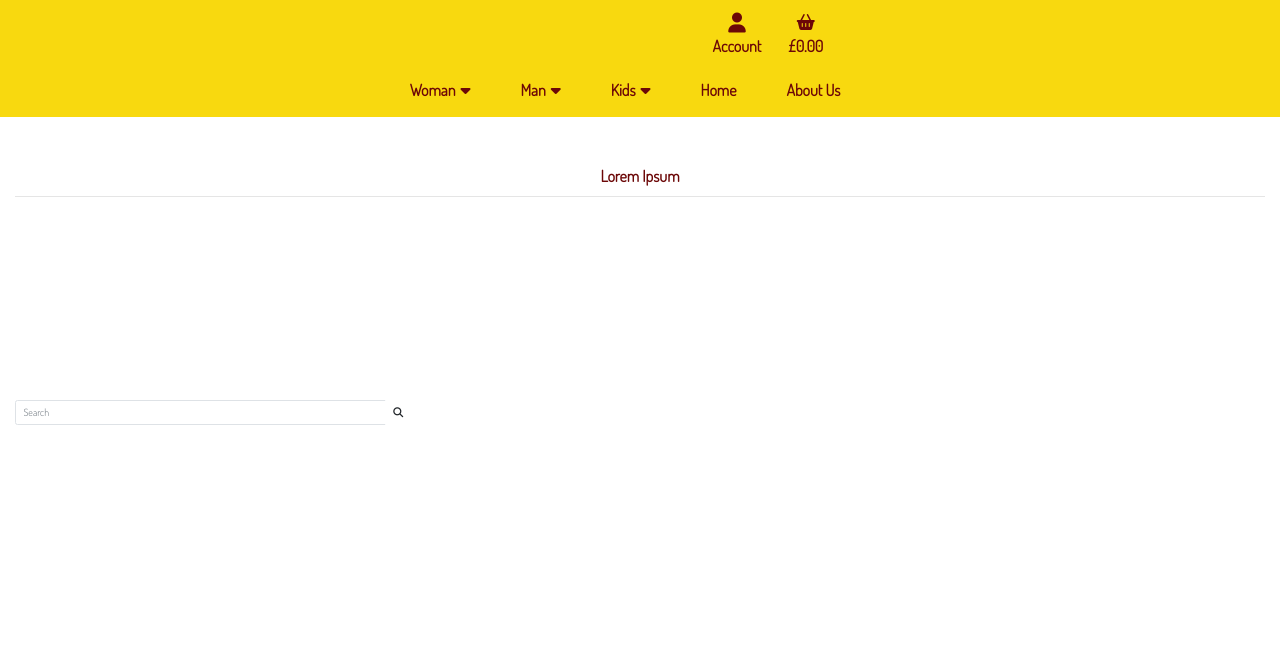
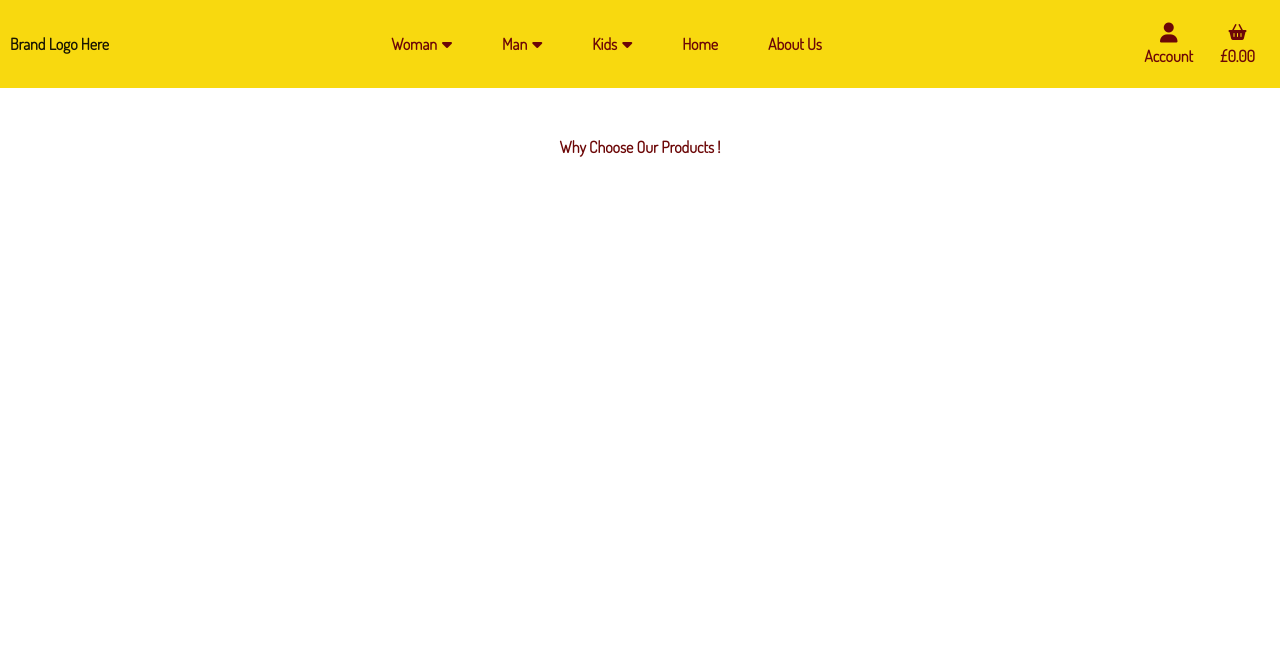
Before and after one commit to shiva123-coder/pashmina-collection, a Django app: page / in a window 1280 px wide. Shown: the top 665 px of the page. Run offline with Django 5.2, Linux system fonts and the light colour scheme; data that the repository does not hold is empty; some libraries are stand-ins or nearby versions.

Commit message:
Updated styles, page layout and content of Homepage and Navigation

```diff
--- a/home/admin.py
+++ b/home/admin.py
@@ -1,5 +1,5 @@
 from django.contrib import admin
-from .models import OfferText, Cards, Carousel
+from .models import OfferText, Cards, Carousel, TextOnHomepage
 
 
 
@@ -7,3 +7,4 @@ admin.site.register(OfferText)
 admin.site.register(Carousel)
 
 admin.site.register(Cards)
+admin.site.register(TextOnHomepage)
--- a/home/static/home/css/home.css
+++ b/home/static/home/css/home.css
@@ -1,8 +1,24 @@
    /*--Search Box --*/
 
    .search-box {
-       position: absolute;
-       top: 50%;
+       z-index: 999;
+   }
+
+   .input-group-append {
+       background-color: #FFFF;
+   }
+
+   .input-group-home {
+       /* position: absolute; */
+       width: 30rem;
+       /* top: 50%; */
+       left: 50%;
+       margin-right: -50%;
+       transform: translate(-50%, -50%);
+       -webkit-transform: translate(-50%, -50%);
+       -moz-transform: translate(-50%, -50%);
+       -ms-transform: translate(-50%, -50%);
+       -o-transform: translate(-50%, -50%);
    }
    /*--Homepage - Carousel --*/
 
@@ -83,3 +99,16 @@
        font-size: 2rem;
        padding: 0.75rem;
    }
+   /*----Media---*/
+   /* @media screen and (max-width: 992px) {
+       .input-group {
+           width: 40vw;
+       }
+   }
+   */
+
+   @media screen and (max-width: 576px) {
+       .input-group-home {
+           width: 50vw;
+       }
+   }
--- a/home/templates/home/home.html
+++ b/home/templates/home/home.html
@@ -7,21 +7,6 @@
 {% endblock %}
 
 {% block content %}
-    <!--search field-->
-    <div class="col-6 col-lg-4 my-auto py-1 py-lg-0 search-box">
-        <form method="GET" action="{% url 'all_products' %}">
-            <div class="input-group w-100">
-                <input class="form-control border borderwhite search-field" type="text" name="q" placeholder="Search">
-                <div class="input-group-append">
-                    <button class="form-control btn btn-black border border-white search-btn" type="submit">
-                        <span class="icon">
-                            <i class="fas fa-search"></i>
-                        </span>
-                    </button>
-                </div>
-            </div>
-        </form>
-    </div>
     <div class="container-fluid container-carousel">
         <!---------------------------Bootstrap Carousel used for image slider----------------------------->
         <div id="carouselhomeCardIndicators" class="carousel slide" data-ride="carousel" data-interval="7000">
@@ -50,11 +35,26 @@
                     <div class="banner-text {{ carousel.css_class }} ">
                         <h1 class="text-white text-center text-capitalize display-3 sign" id="{{ carousel.id }}">{{ carousel.title }}</h1>
                         {% if carousel.description %}
-                            <p class="banner-sub-text text-center h3 text-main open-text"><strong class="text-desc text-main">{{ carousel.description }}</strong></p>
+                            <p class="banner-sub-text text-center h3 text-main open-text"><strong class="text-desc text-main text-white">{{ carousel.description }}</strong></p>
                         {% endif %}
                         {% if carousel.extra_info %}
                             <p class="banner-sub-text text-center h3 text-main open-text">{{ carousel.extra_info }}</p>
                         {% endif %}
+                            <!--search field-->
+                            <div class="col-6 col-lg-4 mx-auto search-box mt-4 pt-4">
+                                <form method="GET" action="{% url 'all_products' %}">
+                                    <div class="input-group input-group-home">
+                                        <input class="form-control border border-white search-field p-4" type="text" name="q" placeholder="Search">
+                                        <div class="input-group-append">
+                                            <button class="form-control btn btn-black border border-white search-btn" type="submit">
+                                                <span class="icon">
+                                                    <i class="fas fa-search"></i>
+                                                </span>
+                                            </button>
+                                        </div>
+                                    </div>
+                                </form>
+                            </div>
                         <p class="btn-banner mt-3 text-center">
                             <!--Buttond for 1st carousel/If and whenever needed-->
                             {% if carousel.css_class == 'first' %}
@@ -100,18 +100,32 @@
             </a>
         </div>
     </div>
+    <!--Text paragaraph below carousel -->
+    <div class="container">
+        <div class="row">
+            <div class="col">
+                {% for text in texts %}
+                    <h1 class="text-main mt-4 pt-4 text-center font-weight-bold">{{ text.title }}</h1>
+                    <h3 class="text-main mt-4 pt-4 text-center">{{ text.heading }}</h3>
+                    <p class="text-main mt-4 pt-4">{{ text.description }}</p>
+                    <a href="{% url 'all_products' %}" class="btn btn-info mt-4 p-3 ">
+                        <strong class="h3 text-capitalize">{{ text.btn_text }}</strong>
+                    </a>
+                {% endfor %}
+            </div>
+        </div>
+    </div>
     <!--Why choose us section-->
     <div class="container-fluid container-second">
         <div class="row row-card-heading">
             <div class="col">
-                <h1 class=" text-main heading-card-main font-weight-bold">Lorem Ipsum
-                    <hr class="hr-2">
+                <h1 class=" text-main heading-card-main font-weight-bold">Why Choose Our Products !
                 </h1>
             </div>
         </div>
         <div class="row card-row mb-2 pb-3 card-row">
             {% for card in cards %}
-                <div class="col-sm-6 col-lg-4 col-xl-3 card-col">
+                <div class="col-sm-6 col-lg-4 col-xl-3 card-col mb-4 mt-4">
                     <div class="card info-card card-home">
                         {% if card.image %}
                             <img src="{{ card.image.url }}" class="card-img-top card-img-top-home" alt="image">
--- a/home/views.py
+++ b/home/views.py
@@ -2,7 +2,7 @@ from django.shortcuts import render
 from django.shortcuts import render, redirect, reverse, get_object_or_404
 from django.contrib import messages
 from .models import(
-    Carousel, OfferText, Cards)
+    Carousel, OfferText, Cards, TextOnHomepage)
 
 # Create your views here.
 
@@ -11,10 +11,13 @@ def home(request):
     offertext = OfferText.objects.all()
     carousels = Carousel.objects.all()
     cards = Cards.objects.all()
+    texts = TextOnHomepage.objects.all()
+
     context = {
         'offertext': offertext,
         'carousels': carousels,
         'cards': cards,
+        'texts': texts,
     }
 
     return render(request, 'home/home.html', context)
--- a/pashmina_home/settings.py
+++ b/pashmina_home/settings.py
@@ -72,7 +72,7 @@ MIDDLEWARE = [
     'django.contrib.messages.middleware.MessageMiddleware',
     'django.middleware.clickjacking.XFrameOptionsMiddleware',
     # Remove below line on development and use during deployment only
-    # 'allauth.account.middleware.AccountMiddleware',
+    'allauth.account.middleware.AccountMiddleware',
 ]
 
 ROOT_URLCONF = 'pashmina_home.urls'
--- a/static/css/base.css
+++ b/static/css/base.css
@@ -108,10 +108,15 @@ footer {
 
 /*----Media---*/
 
+@media screen and (min-width: 768px) and (max-width: 992px) {
+    .content {
+        margin-top: 8rem;
+    }
+}
+
 @media screen and (max-width: 992px) {
-    .input-group.w-100 {
-        padding-right: 3rem;
-        padding-left: 3rem;
+    .main-nav {
+        margin-top: -4rem;
     }
     header {
         position: fixed;
--- a/templates/base_second.html
+++ b/templates/base_second.html
@@ -88,13 +88,19 @@
         <div id="scroll-icon"><i class="far fa-arrow-alt-circle-up"></i></div>
         <header class="container-fluid">
             <!--navbar brand-->
-            <div id="topnav" class="row bg-wite pt-lg-2 d-flex">
-                <div class="col-12 col-lg-4 my-auto py-1 py-lg-0 text-center text-lg-left">
-                    <a href="{% url 'home' %}" class="nav-link brand-logo mx-auto">
-                    </a>
-                </div>
-                <!--account options with if/else to check users and superusers-->
-                <div class="col-12 col-lg-4 my-auto d-none d-lg-block">
+            <div id="topnav" class="row bg-wite pt-3 pb-3 d-flex">
+                <nav class="navbar navbar-expand-lg navbar-light w-100">
+                    <!--Display brand logo only on large/x-lg screen-->
+                    <a class="navbar-brand text-main font-weight-bold mx-auto d-none d-lg-block" href="#">Brand Logo Here</a>
+                    <!--Display Business Name only on small and medium screen-->
+                    <a class="navbar-brand text-main font-weight-bold mx-auto d-block d-lg-none" href="#">Business name</a>
+                    <button class="navbar-toggler" type="button" data-toggle="collapse" data-target="#main-nav" aria-controls="main-nav" aria-expanded="false" aria-label="Toggle navigation">
+                        <span class="navbar-toggler-icon"></span>
+                    </button>
+                    {% include 'includes/nav.html' %}
+
+                    <!--account options with if/else to check users and superusers, basket and blog-->
+                    <div class="ml-auto d-none d-lg-block">
                         <ul class="list-inline list-unstyled text-center text-lg-right my-0 pr-2">
                             <li class="list-inline-item ">
                                 <a class="text-main font-weight-bold nav-link" href="#" id="user-options" data-toggle="dropdown" aria-haspopup="true" aria-expanded="false">
@@ -131,9 +137,9 @@
                                     </div>
                                 </a>
                             </li>
-                        <!--blog-->
+                            <!--blog, currently hidden using d-none class-->
                             {% if request.user.is_superuser %}
-                        <li class="list-inline-item">
+                            <li class="list-inline-item d-none">
                                 <a class="text-main font-weight-bold nav-link" href="">
                                     <div class="text-center">
                                         <div><i class="fas fa-blog"></i></div>
@@ -144,14 +150,6 @@
                             {% endif %}
                         </ul>
                     </div>
-            </div>
-            <div class="row bg-wite">
-                <!--main nav-->
-                <nav class="navbar navbar-expand-lg navbar-light w-100">
-                    <button class="navbar-toggler" type="button" data-toggle="collapse" data-target="#main-nav" aria-controls="main-nav" aria-expanded="false" aria-label="Toggle navigation">
-                        <span class="navbar-toggler-icon"></span>
-                    </button>
-                    {% include 'includes/nav.html' %}
                 </nav>
             </div>
         </header>
--- a/templates/includes/header.html
+++ b/templates/includes/header.html
@@ -4,7 +4,7 @@
         <div class="col-12 offer-col">
             <!--This col is to display any offer of promotion on top of the carousel-->
             {% for offer in offertext %}
-                <h3 class="offer-text text-center pb-4 display-inline">
+                <h3 class="offer-text text-center pb-1 pt-1 display-inline">
                     {% if offer.offer_title1 %}
                         <span class="">{{ offer.offer_title2 }}</span>
                     {% endif %}
--- a/templates/includes/nav.html
+++ b/templates/includes/nav.html
@@ -1,5 +1,38 @@
 <div class="collapse navbar-collapse" id="main-nav">
     <ul class="navbar-nav w-auto mx-auto">
+        <!--Search box -->
+        <li class="list-inline-item search-item nav-item mr-auto">
+            <a class="text-black nav-link d-block d-lg-none" href="#" id="mobile-search" data-toggle="dropdown" aria-haspopup="true" aria-expanded="false">
+                <div class="nav-item text-main font-weight-bold">
+                    <i class="fas fa-search text-main font-weight-bold mr-3"></i>
+                    <span class="">Search</span>
+                </div>
+            </a>
+            <!-- Dropdown Menu -->
+            <div class="dropdown-menu border-0 w-100 rounded-0 dropdown-menu-right" aria-labelledby="mobile-search">
+                <!-- Bootstrap Grid Structure -->
+                <div class="container">
+                    <div class="row">
+                        <div class="col-12">
+                            <!-- Search Form -->
+                            <form method="GET" action="{% url 'all_products' %}" class="p-3">
+                                <div class="input-group w-100">
+                                    <input class="form-control border text-main search-field" type="text" name="q" placeholder="Search">
+                                    <div class="input-group-append">
+                                        <button class="form-control btn btn-black border border-white search-btn" type="submit">
+                                            <span class="icon">
+                                                <i class="fas fa-search"></i>
+                                            </span>
+                                        </button>
+                                    </div>
+                                </div>
+                            </form>
+                        </div>
+                    </div>
+                </div>
+            </div>
+        </li>
+
         <!--Woman-->
         <li class="nav-item dropdown">
             <a class="logo-font font-weight-bold nav-link text-main font-weight-bold mr-5" href="" id="menu-link" data-toggle="dropdown" aria-haspopup="true" aria-expanded="false">
```
Also changed, not shown: home/models.py (+18 -0 lines), templates/base.html (+11 -5 lines), templates/includes/side_nav_search.html (deleted, +0 -23 lines), README.md, home/migrations/0006_textonhomepage.py (added), media/cotton1.jpg (added), media/goat1_XksVqQP.jpg (added), media/worker1.jpg (added), media/worker2.jpg (added), media/worker2_rmCJsXj.jpg (added). Lines whose indentation alone changed are shown as unchanged.
